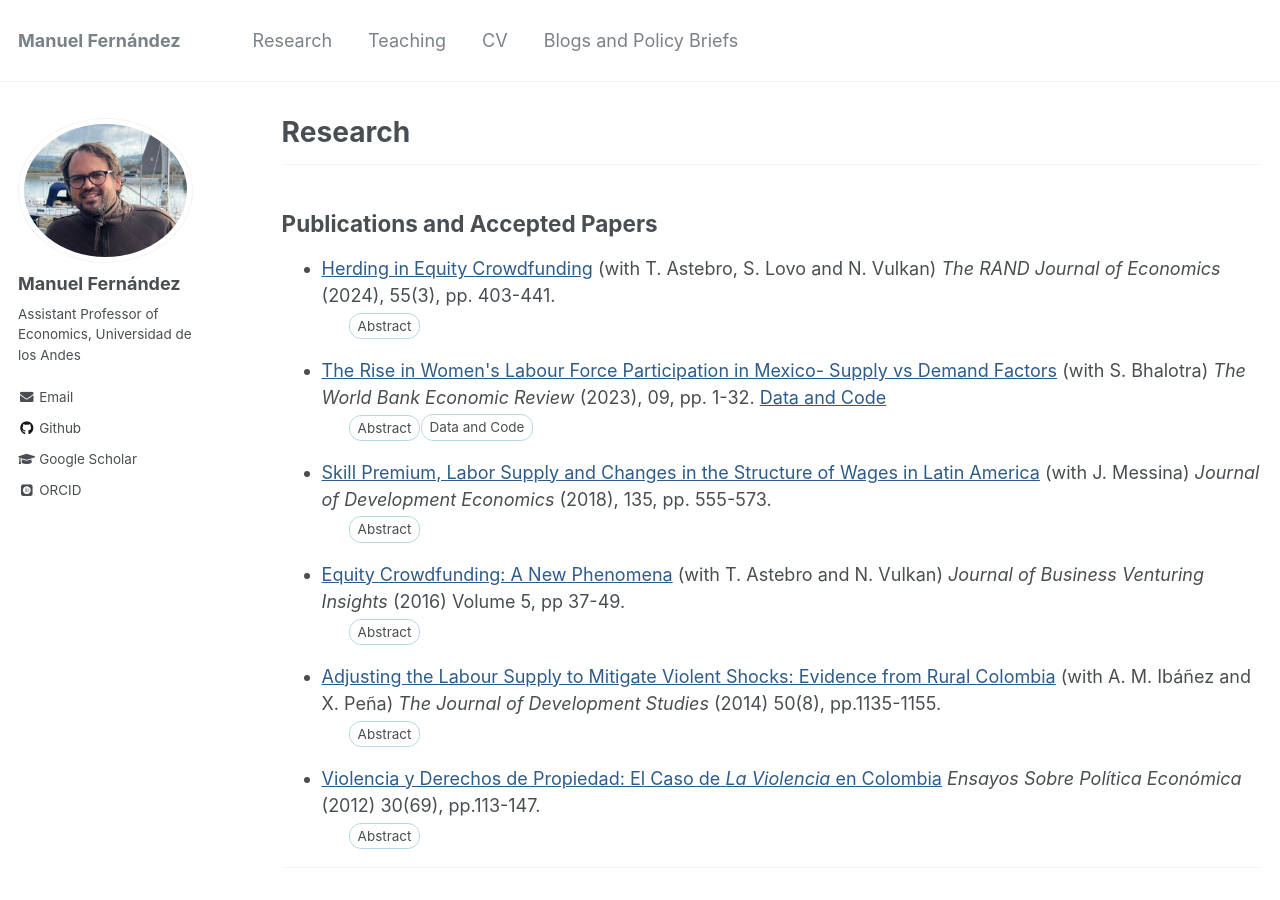
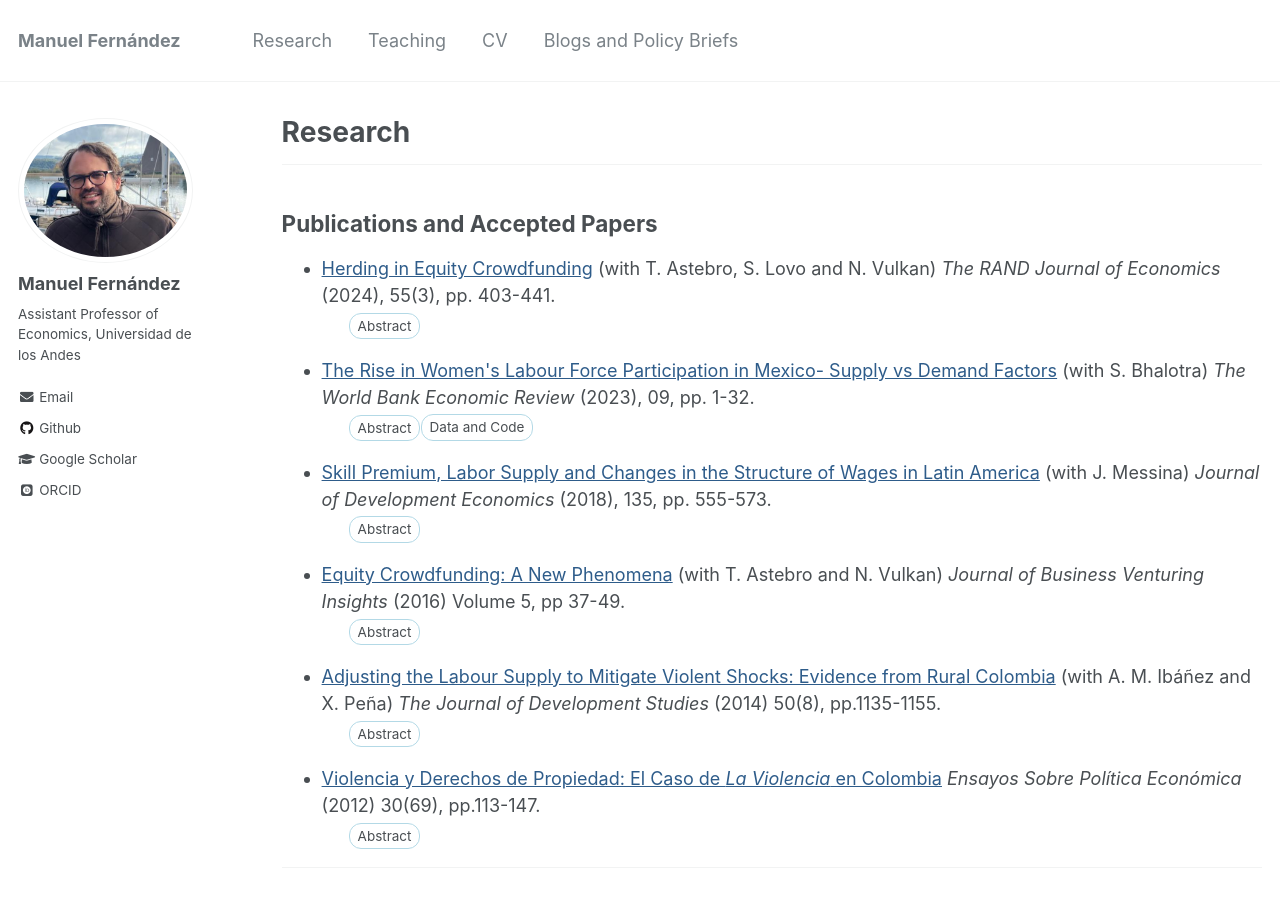
Before and after one commit to man-fern/man-fern.github.io, a Jekyll site: the page built from _pages/research.md, in a window 1280 px wide and 900 px high. Built offline with Jekyll 4.4.1, drawn with Linux system fonts in a browser that asks for light colours; some web fonts are replaced.

Commit message:
Eliminate data and code

```diff
--- a/_pages/research.md
+++ b/_pages/research.md
@@ -19,7 +19,7 @@ redirect_from:
     </blockquote>
   </details>
 
-* [The Rise in Women&#39;s Labour Force Participation in Mexico- Supply vs Demand Factors](/files/Bhalotra-Fernandez-Mexico-FLFP-supply-demand.pdf){:style="color:#2E5C8A;text-decoration:underline" target="_blank" rel="noopener"} (with S. Bhalotra) *The World Bank Economic Review* (2023), 09, pp. 1-32. [Data and Code](https://github.com/man-fern/Bhalotra-Fernandez-WBER-Replication){:style="color:#2E5C8A;text-decoration:underline" target="_blank" rel="noopener"}
+* [The Rise in Women&#39;s Labour Force Participation in Mexico- Supply vs Demand Factors](/files/Bhalotra-Fernandez-Mexico-FLFP-supply-demand.pdf){:style="color:#2E5C8A;text-decoration:underline" target="_blank" rel="noopener"} (with S. Bhalotra) *The World Bank Economic Review* (2023), 09, pp. 1-32.
 
   <details style="display:block;margin-left:1.5rem;margin-top:-1.2em;">
     <summary style="background-color: #ffffff; padding: 2px 8px; border: 1px solid #b3d9e6; border-radius: 12px; display: inline-block; cursor: pointer; font-size: 0.75em;">Abstract</summary>
```
